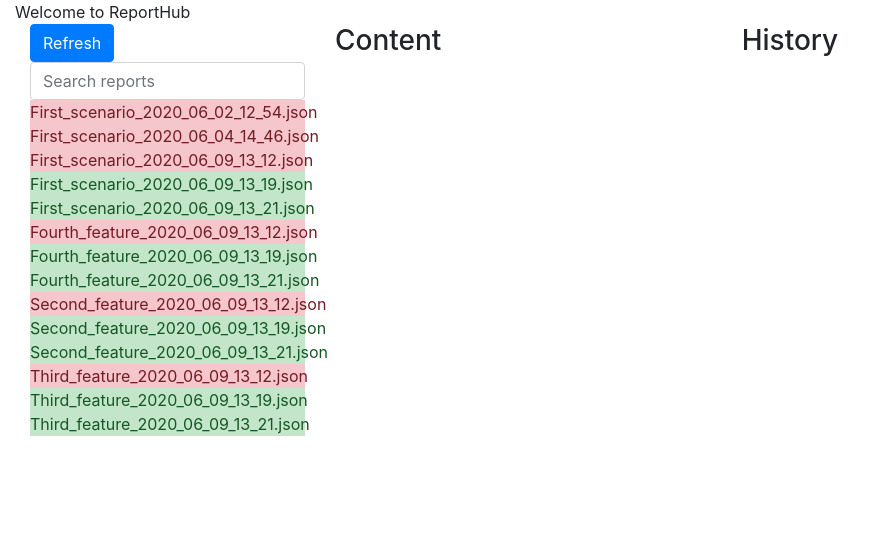
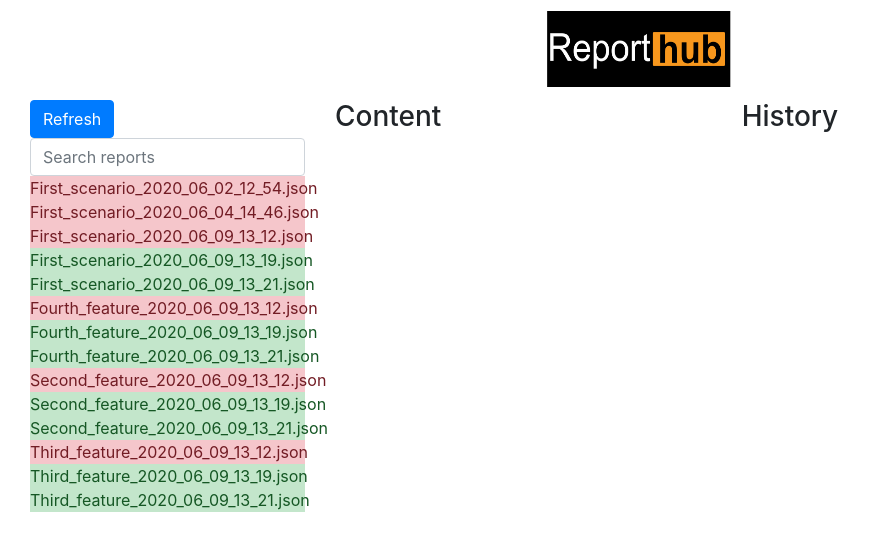
Before and after one commit to Unit111/report-hub, a Flask app: page / in a window 1280 px wide. Shown: the top 551 px of the page, without its empty margins (0-885 px from the left). Run offline with Flask 2, Linux system fonts and the light colour scheme; some libraries are stand-ins or nearby versions.

Commit message:
Use logo

```diff
--- a/app/templates/index.html
+++ b/app/templates/index.html
@@ -9,7 +9,10 @@
 
 <body>
 <div class="container-fluid">
-    Welcome to ReportHub
+    <div class="row justify-content-center align-items-center">
+        <img src="{{ url_for('static', filename='logo.png') }}" width="200"
+             height="100" alt="logo">
+    </div>
     <div class="row container-fluid">
         <div class="col-lg-3">
             <button class="btn btn-primary" onclick="loadReports()">Refresh</button>
@@ -106,5 +109,7 @@
         });
     });
 </script>
+
+{#Return formatted scenario#}
 </body>
 </html>
```
